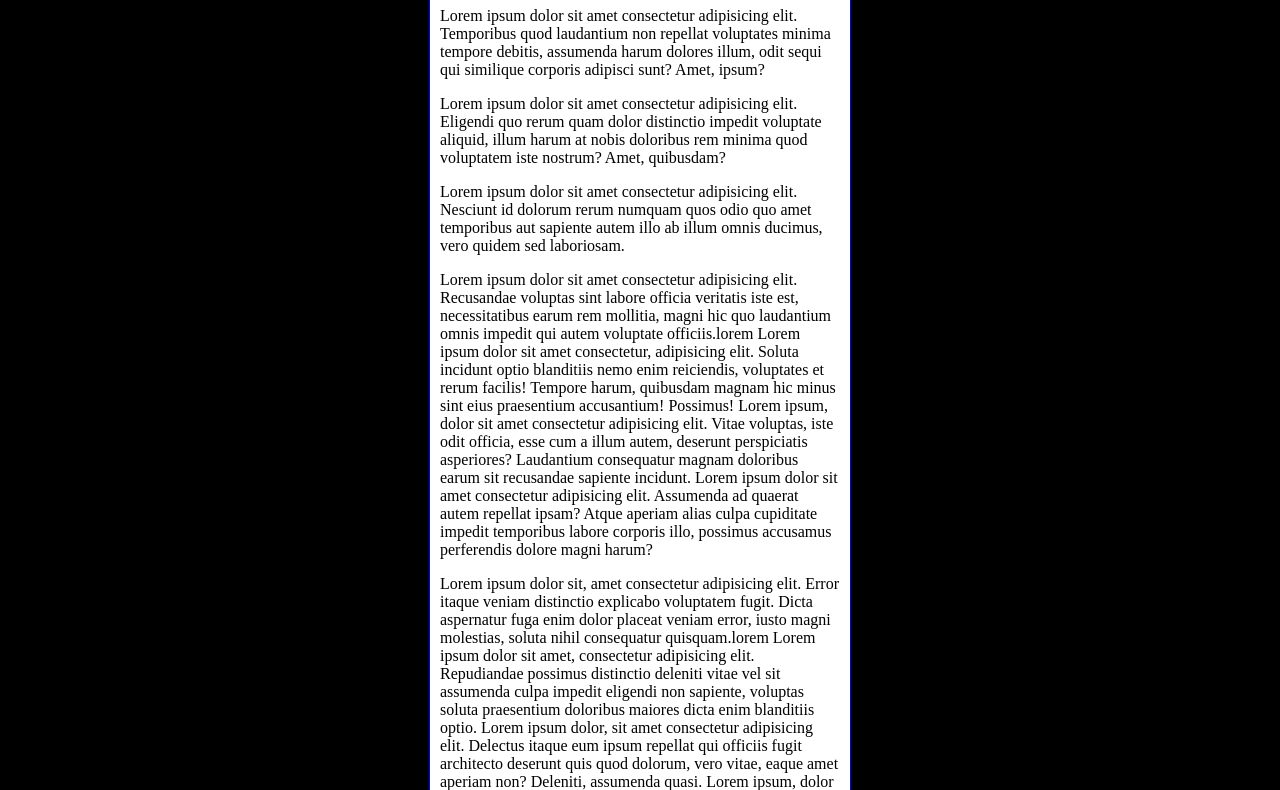
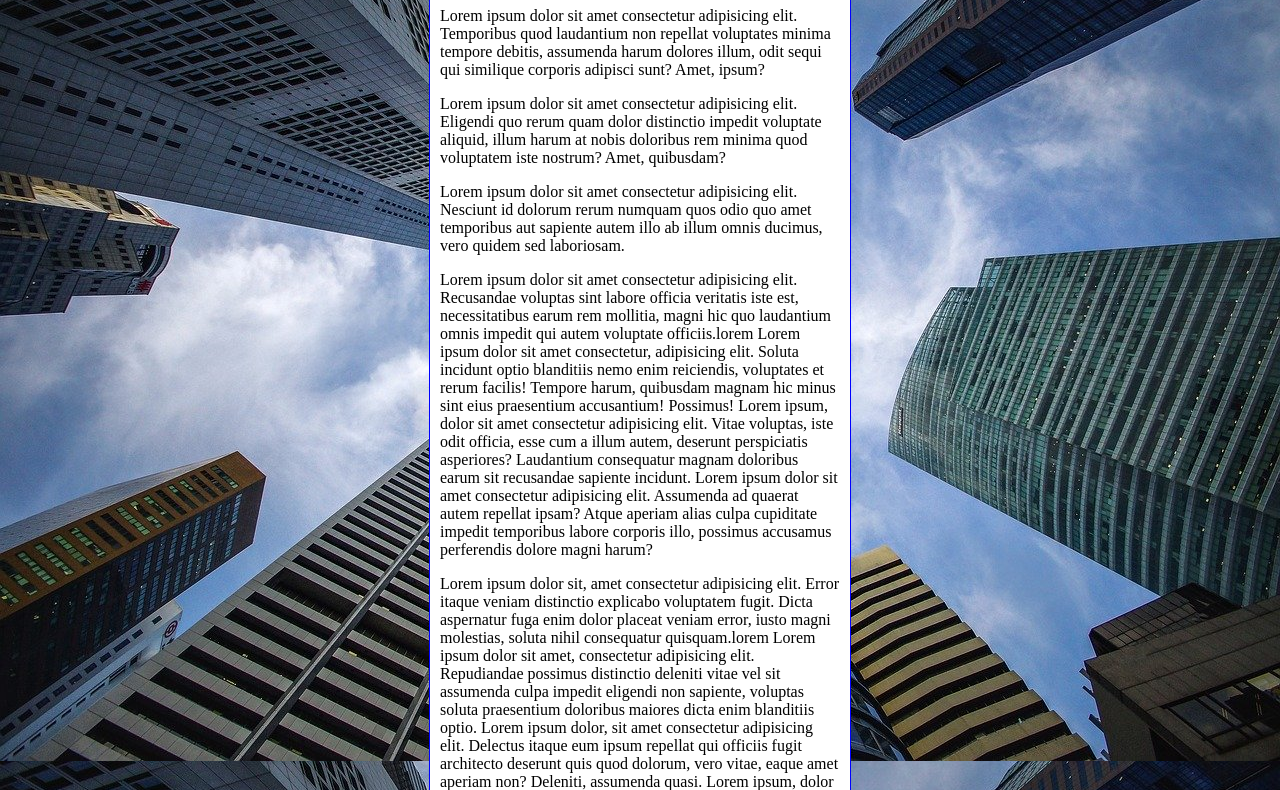
Before and after one commit to alaniemim/estudo-code, a plain HTML site: page html-css/exer22/fundo006.html in a window 1280 px wide. Shown: the part 92-882 px from the top of the page. Drawn offline with Linux system fonts and the light colour scheme.

Commit message:
update fundo006

```diff
--- a/html-css/exer22/fundo006.html
+++ b/html-css/exer22/fundo006.html
@@ -6,9 +6,9 @@
     <title>Document</title>
     <style>
         body{
-            height: 100vh;
+           /* height: 100vh;
             background-color: black;
-            background-image: url(media/wallpaper002\ \(1\).jpg);
+            background-image: url(media/wallpaper002.jpg);
             background-position: center center;
             background-repeat: no-repeat;
             background-size: cover;
@@ -19,7 +19,8 @@
             color > image > position > repeat > [size] > attachment
 
             */
-
+            background: black url(media/wallpaper002.jpg) center center no-repeat fixed;
+            background-size: cover;
         }
 
         main{
```
